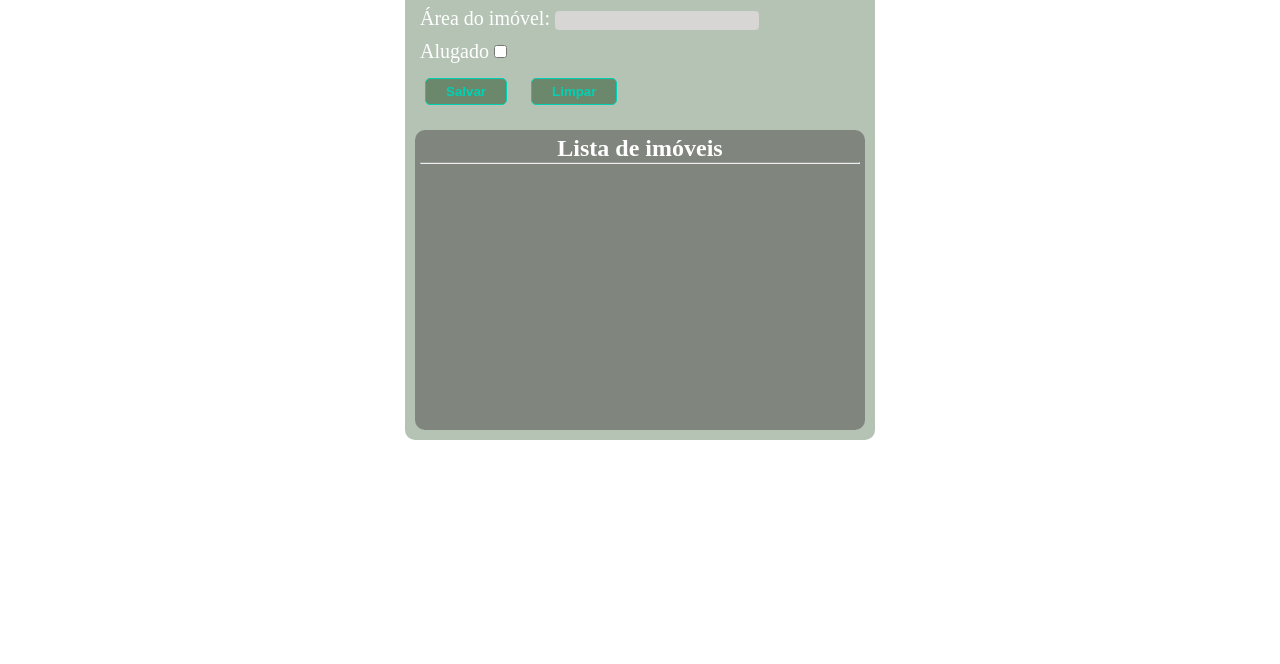
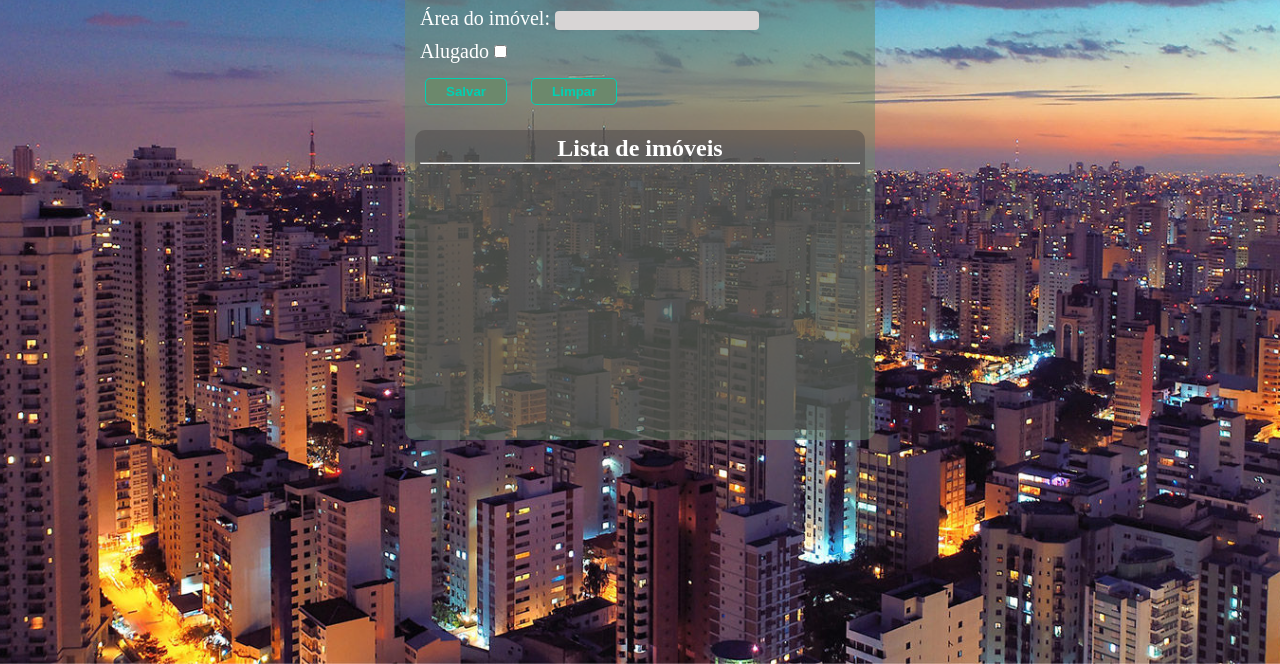
Before and after one commit to AbhChaSantos/Formulario-de-imoveis, a plain HTML site: page index.html in a window 1280 px wide. Shown: the part 136-800 px from the top of the page. Drawn offline with Linux system fonts and the light colour scheme.

Commit message:
fixing background image

```diff
--- a/style.css
+++ b/style.css
@@ -4,7 +4,7 @@
 }
 /*-- Body img --*/
 body {
-    background-image: url(imovel-image.jpg);
+    background-image: url(images/imovel-image.jpg);
     background-repeat:  no-repeat;
     background-position: center;
     background-attachment: fixed;
```
